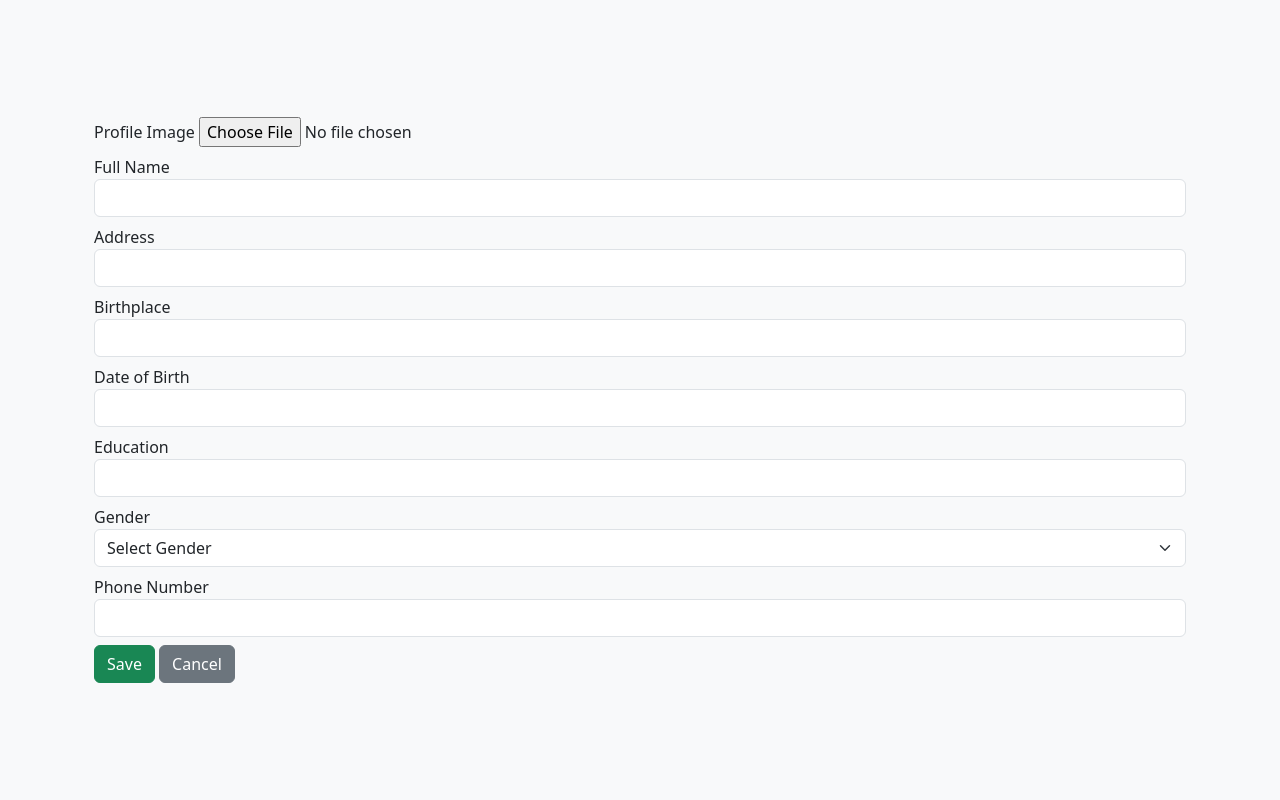
After one commit to Hantuna8459/FirstDjangoApp, a Django app: template templates/information/user_create.html in a window 1280 px wide. The commit adds this page. Run offline with Django 3.2, Linux system fonts and the light colour scheme; the template is opened without the code that fills it, so the values that code supplies are empty; some libraries are stand-ins or nearby versions.

Commit message:
CRUD form update

```diff
--- a/FirstDjangoApp/urls.py
+++ b/FirstDjangoApp/urls.py
@@ -16,13 +16,11 @@ Including another URLconf
 """
 from django.contrib import admin
 from django.urls import include, path
-from django.conf import settings
-from django.conf.urls.static import static
 
 urlpatterns = [
     path('admin/', admin.site.urls),
     path('', include('information.urls'))
 ]
 
-if settings.DEBUG:
-    urlpatterns += static(settings.MEDIA_URL, document_root=settings.MEDIA_ROOT)
+# if settings.DEBUG:
+#     urlpatterns += static(settings.MEDIA_URL, document_root=settings.MEDIA_ROOT)
--- a/information/forms.py
+++ b/information/forms.py
@@ -16,8 +16,3 @@ class UserForm(forms.ModelForm):
         'date_of_birth':'Date of Birth',
         'image':'Image',
     }
-
-    widgets ={
-        'address' : forms.TextInput(attrs={'placeholder': 'eg. 8th floor Duong Dinh Nghe str'}),
-        'date_of_birth' : forms.DateInput(attrs={'placeholder': 'đd/mm/YYYY'}),
-    }
--- a/information/templates/information/user_update.html
+++ /dev/null
@@ -1,6 +0,0 @@
-{% extends "layouts.html" %}
-{% block content %}
-<div>
-
-</div>
-{% endblock  %}
--- a/information/views.py
+++ b/information/views.py
@@ -19,7 +19,7 @@ def create(request):
         form = UserForm(request.POST, request.FILES)
         if form.is_valid():
             form.save
-        return redirect('information/user_list.html')
+        return redirect('user_list')
     template_name = 'information/user_create.html'
     context = {'form':form}
     return render(request, template_name, context)
@@ -37,7 +37,7 @@ def update(request, pk):
        form = UserForm(request.POST, request.FILES, instance=user)
        if form.is_valid():
            form.save()
-           return redirect('information/user_list.html')
+           return redirect('user_list')
    template_name = 'information/user_update.html'
    context = {'form':form}
    return render(request, template_name, context)
@@ -46,7 +46,7 @@ def delete(request, pk):
     user = get_object_or_404(Users, pk=pk)
     if request.method == 'POST':
         user.delete()
-        return redirect('information/user_list.html')
+        return redirect('user_list')
     template_name = 'information/user_confirm_delete.html'
     context = {'user':user}
     return render(request, template_name, context)
--- /dev/null
+++ b/templates/information/user_create.html
@@ -0,0 +1,81 @@
+{% extends "layouts.html" %}
+{% comment %} {% load crispy_forms_tags %} {% endcomment %}
+{% block content %}
+<style>
+    /* Center the form on the screen */
+    body {
+        display: flex;
+        justify-content: center;
+        align-items: center;
+        height: 100vh;
+        background-color: #f8f9fa;
+    }
+</style>
+<div class="container">
+    {% comment %} <h1 class="mt-4">{{ form.instance.pk|yesno:"Edit User,Create New User" }}</h1> {% endcomment %}
+    <form method="post" enctype="multipart/form-data" class = "row gy-2 gx-3 align-items-center">
+        {% csrf_token %}
+        <div class="form-group">
+            <label for="user.image.url">Profile Image</label>
+            <input type="file" class="form-control-file" id="user.image.url">
+        </div>
+        <div class="form-group">
+            <label for ="user.full_name">Full Name</label>
+            <input type="text" class = "form-control" id = "user.full_name">
+        </div>
+        <div class="form-group">
+            <label for ="user.address">Address</label>
+            <input type="text" class = "form-control" id = "user.address">
+        </div>
+        <div class="form-group">
+            <label for ="user.birthplace">Birthplace</label>
+            <input type="text" class = "form-control" id = "user.birthplace">
+        </div>
+        {% comment %} <div class="form-group row">
+            <label for="user.date_of_birth">Date of Birth</label>
+            <div class="col">
+                <input type="text" class = "form-control" name="day" id = "user.date_of_birth">
+            </div>
+            <div class="col-auto">/</div>
+            <div class="col">
+                <input type="text" class = "form-control" name="month" id = "user.date_of_birth">
+            </div>
+            <div class="col-auto">/</div>
+            <div class="col">
+                <input type="text" class = "form-control" name="year" id = "user.date_of_birth">
+            </div>
+        </div> {% endcomment %}
+        <div class="form-group">
+            <label for ="user.date_of_birth">Date of Birth</label>
+            <input type="text" class = "form-control" id = "user.date_of_birth">
+        </div>
+        <div class="form-group">
+            <label for ="user.education">Education</label>
+            <input type="text" class = "form-control" id = "user.education">
+        </div>
+        <div class="form-group">
+            <label for ="user.gender">Gender</label>
+            <select class = "form-select" id = "user.gender">
+                <option id = "">Select Gender</option>
+                <option id = "Male">Male</option>
+                <option id = "Female">Female</option>
+                <option id = "Notcool">Not Cool</option>
+            </select>
+        </div>
+        <div class="form-group">
+            <div class="col">
+                <label for ="user.phone_number">Phone Number</label>
+            </div>
+            <div class="col">
+                <input type="text" class = "form-control" id = "user.phone_number">
+            </div>
+        </div>
+        {% comment %} {{ form.as_p }} {% endcomment %}
+        {% comment %} {{form|crispy}} {% endcomment %}
+        <div class = "col-auto">
+            <button type="submit" class="btn btn-success">Save</button>
+            <a href="{% url 'user_list' %}" class="btn btn-secondary">Cancel</a>
+        </div>
+    </form>
+</div>
+{% endblock  %}
--- a/information/templates/information/user_detail.html
+++ b/templates/information/user_detail.html
@@ -10,7 +10,7 @@
             <p><strong>Date of Birth:</strong> {{ user.date_of_birth }}</p>
             <p><strong>Education:</strong> {{ user.education }}</p>
             <p><strong>Gender:</strong> {{ user.gender }}</p>
-            <a href="{% url 'user_edit' user.id %}" class="btn btn-secondary">Edit</a>
+            <a href="{% url 'user_edit' user.id %}" class="btn btn-secondary">Update</a>
             <a href="{% url 'user_list' %}" class="btn btn-primary">Back to List</a>
         </div>
     </div>
--- /dev/null
+++ b/templates/layouts.html
@@ -0,0 +1,19 @@
+<!DOCTYPE html>
+<html>
+<head>
+    {% comment %} <title>User Management</title> {% endcomment %}
+    <meta charset="UTF-8">
+    <meta name="viewport" content="width=device-width, initial-scale=1.0">
+    <link href="https://cdn.jsdelivr.net/npm/bootstrap@5.3.3/dist/css/bootstrap.min.css" rel="stylesheet" integrity="sha384-QWTKZyjpPEjISv5WaRU9OFeRpok6YctnYmDr5pNlyT2bRjXh0JMhjY6hW+ALEwIH" crossorigin="anonymous">
+</head>
+<body>
+    <div class="container">
+        {% block content %}
+
+        {% endblock %}
+    </div>
+    <script src="https://cdn.jsdelivr.net/npm/bootstrap@5.3.3/dist/js/bootstrap.bundle.min.js" integrity="sha384-YvpcrYf0tY3lHB60NNkmXc5s9fDVZLESaAA55NDzOxhy9GkcIdslK1eN7N6jIeHz" crossorigin="anonymous"></script>
+    <script src="https://cdn.jsdelivr.net/npm/@popperjs/core@2.11.8/dist/umd/popper.min.js" integrity="sha384-I7E8VVD/ismYTF4hNIPjVp/Zjvgyol6VFvRkX/vR+Vc4jQkC+hVqc2pM8ODewa9r" crossorigin="anonymous"></script>
+    <script src="https://cdn.jsdelivr.net/npm/bootstrap@5.3.3/dist/js/bootstrap.min.js" integrity="sha384-0pUGZvbkm6XF6gxjEnlmuGrJXVbNuzT9qBBavbLwCsOGabYfZo0T0to5eqruptLy" crossorigin="anonymous"></script>
+</body>
+</html>
```
Also changed, not shown: FirstDjangoApp/settings.py (+6 -2 lines), information/templates/layouts.html (deleted, +0 -17 lines), information/urls.py (+10 -6 lines), templates/information/user_confirm_delete.html (added, +12 -0 lines), templates/information/user_list.html (renamed from information/templates/information/user_list.html, +4 -4 lines), templates/information/user_update.html (added, +12 -0 lines), information/templates/information/user_confirm_delete.html (deleted), information/templates/information/user_create.html (deleted), 1 other file.
